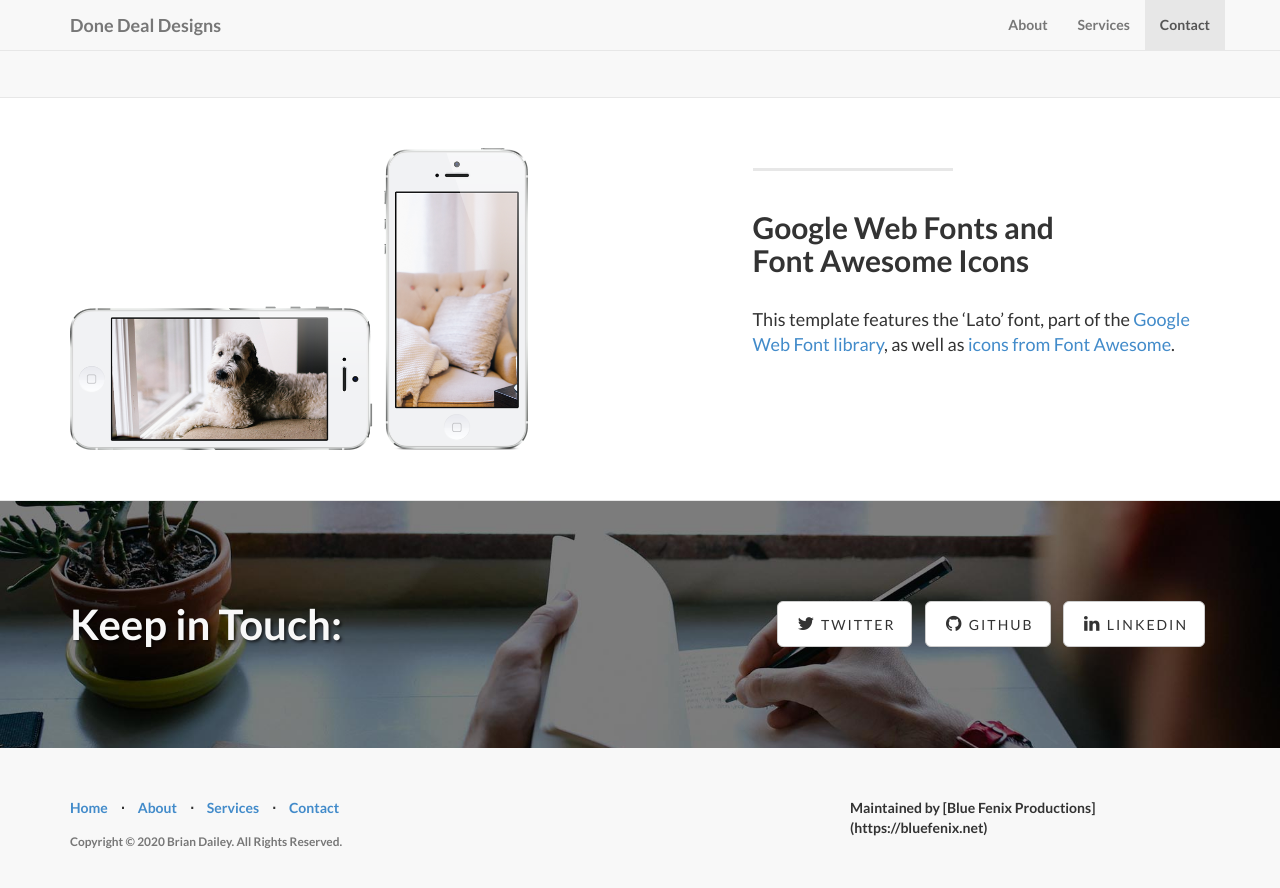
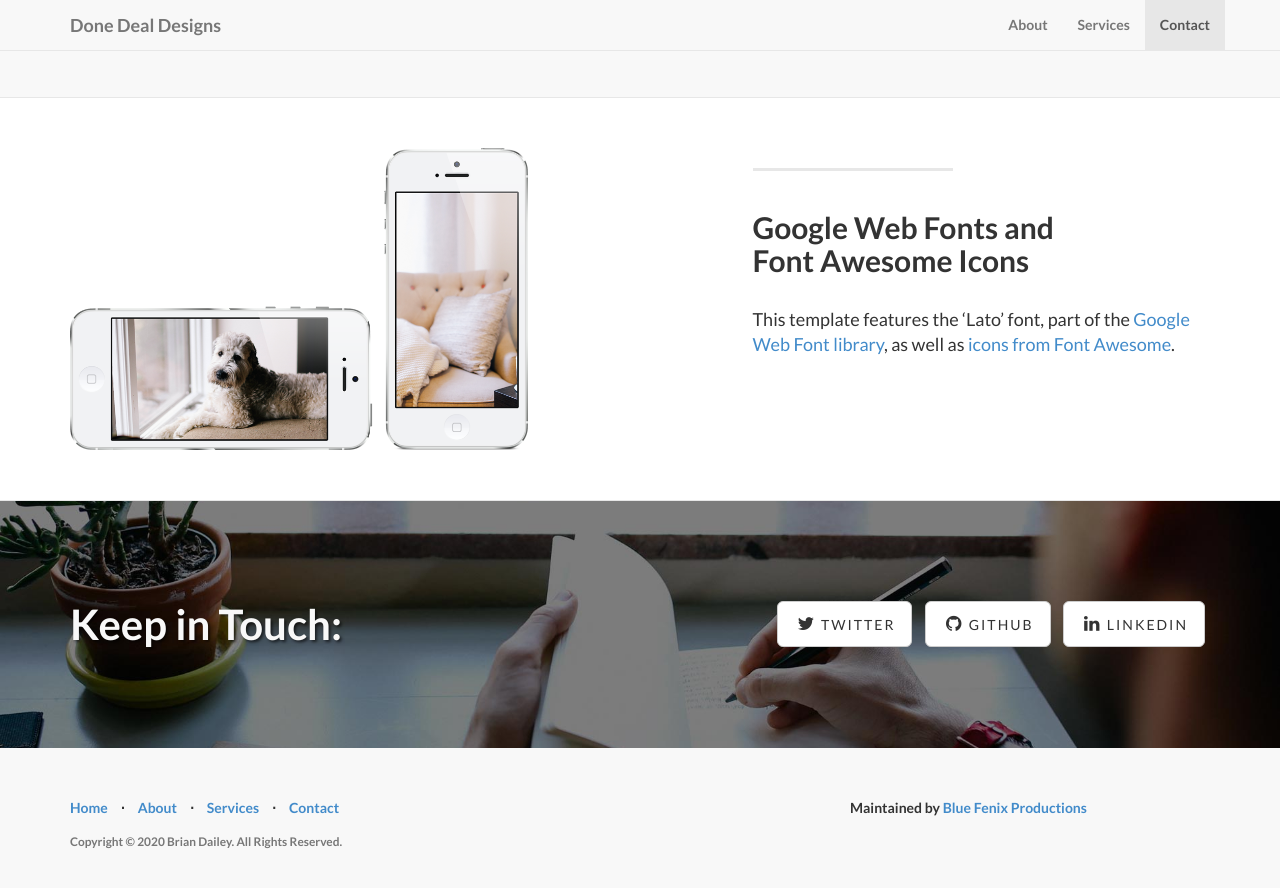
Before and after one commit to BlueFenixProductions/donedealdesigns.com, a Jekyll site: the page built from index.html, in a window 1280 px wide and 900 px high, scrolled down 1902 px. Shown: the top 888 px of the window. Built offline with Jekyll 4.4.1, drawn with Linux system fonts in a browser that asks for light colours; some of the changed lines change nothing that is shown.

Commit message:
Update _config.yml

```diff
--- a/_config.yml
+++ b/_config.yml
@@ -9,7 +9,7 @@ author: Brian Dailey
 description: > # "Write an awesome description for your new site here.
   Outdoor Designs
 copyright: 'Copyright &copy; 2020 Brian Dailey. All Rights Reserved.'
-credits: 'Maintained by [Blue Fenix Productions](https://bluefenix.net)'
+credits: 'Maintained by <a href="https://bluefenix.net">Blue Fenix Productions</a>'
 
 # ----------------------- #
 #    Jekyll & Plugins     #
```
